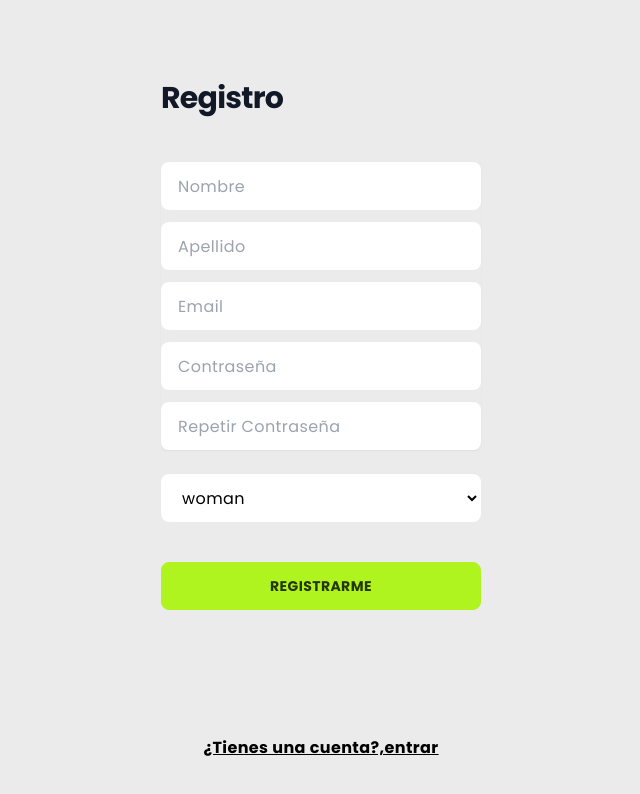
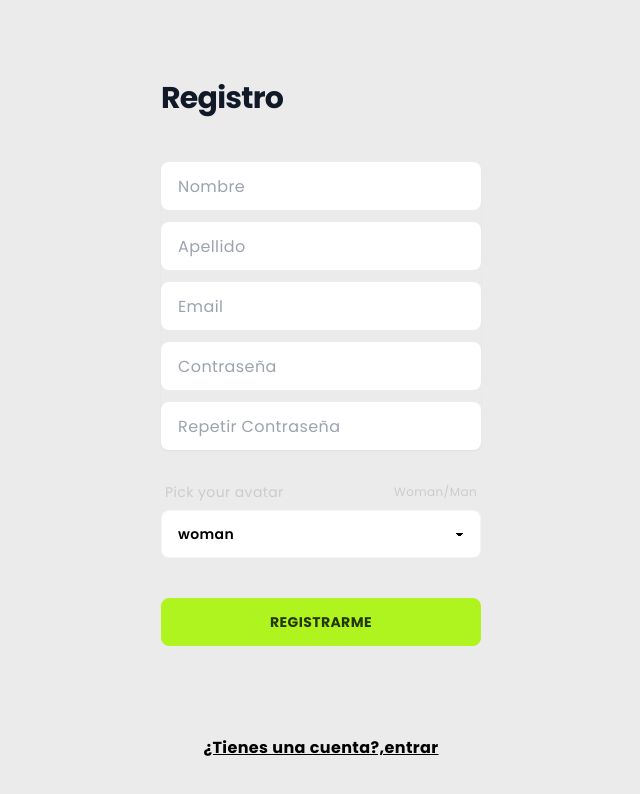
Before and after one commit to IT-Academy-BCN/ita-game, a React (Vite) app: page /register in a window 1280 px wide. Shown: the top 794 px of the page, without its empty margins (319-959 px from the left). Built offline with nearby package versions, Linux system fonts and the light colour scheme.

Commit message:
select avatar genre

```diff
--- a/src/pages/Register.jsx
+++ b/src/pages/Register.jsx
@@ -73,12 +73,20 @@ function Register() {
                 />
               ))}
             </div>
-            <select name="sex" className="input focus:border-primary-500 w-full max-w-xs">
-              <option defaultValue="woman">
-                woman
-              </option>
-              <option value="man">man</option>
-            </select>
+            <div className="form-control w-full max-w-xs">
+              <label className="label">
+                <span className="label-text">Pick your avatar</span>
+                <span className="label-text-alt">Woman/Man</span>
+              </label>
+              <select
+                name="sex"
+                className="select select-bordered"
+                onChange={onChange}
+              >
+                <option value="woman">woman</option>
+                <option value="man">man</option>
+              </select>
+            </div>
             <div className="pt-4">
               <button type="submit" className="btn btn-block btn-primary">
                 <span className="font-bold">Registrarme</span>
```
